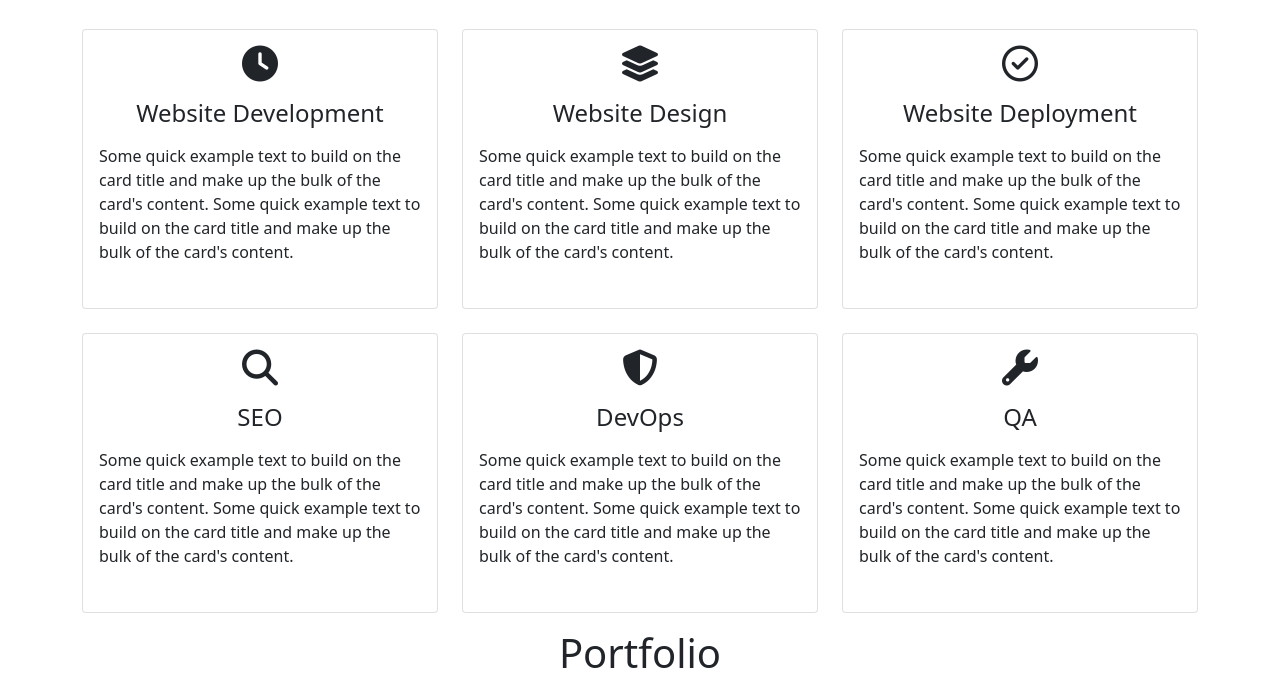
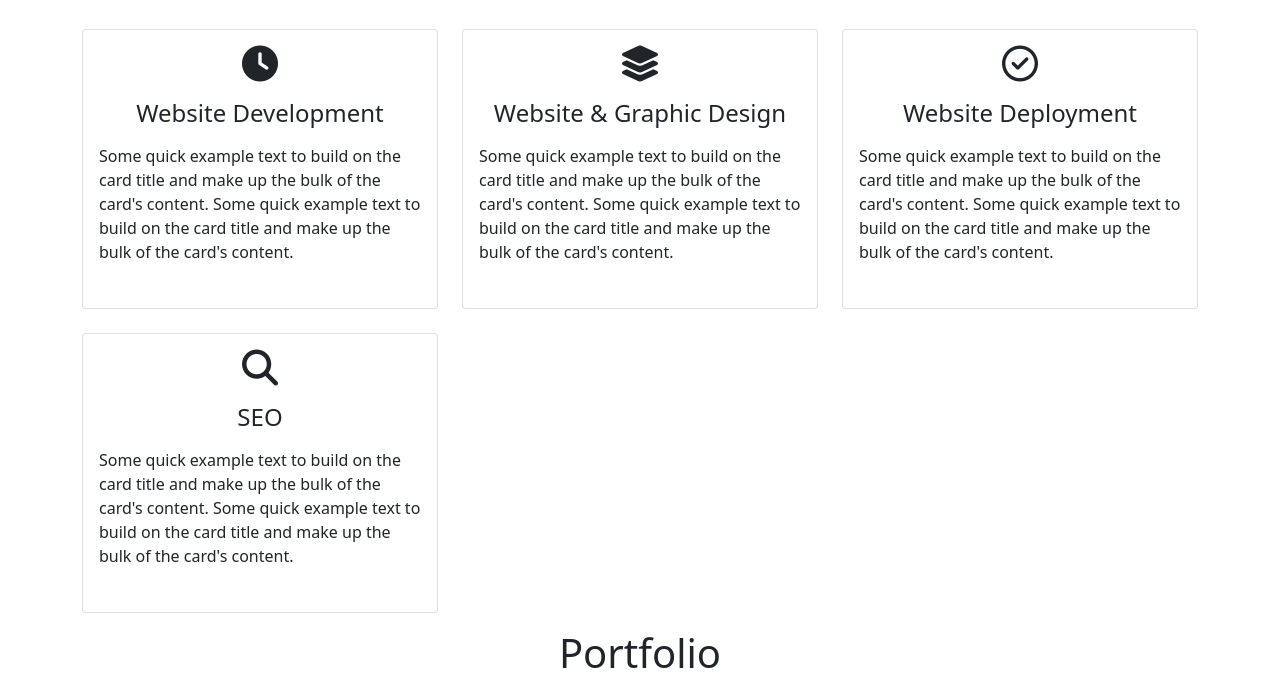
Before and after one commit to E-KB-N/Personal-website-ekbn, a plain HTML site: page index.html in a window 1280 px wide. Shown: the part 1371-2059 px from the top of the page. Drawn offline with nearby package versions, Linux system fonts and the light colour scheme.

Commit message:
saving progress

```diff
--- a/index.html
+++ b/index.html
@@ -106,7 +106,7 @@
                     <div class="card servicesText">
                         <div class="card-body">
                             <i class='fas servicesIcon fa-layer-group'></i>
-                            <h4 class="card-title mt-3">Website Design</h4>
+                            <h4 class="card-title mt-3">Website & Graphic Design</h4>
                             <p class="card-text mt-3">Some quick example text to build on the card title and make up the bulk of the card's content.
                                 Some quick example text to build on the card title and make up the bulk of the card's content.
                             </p>
@@ -139,29 +139,6 @@
                         </div>
                     </div>
                 </div>
-
-                <div class="col-lg-4 mt-4">
-                    <div class="card servicesText">
-                        <div class="card-body">
-                            <i class='fas servicesIcon fa-shield-alt'></i>
-                            <h4 class="card-title mt-3">DevOps</h4>
-                            <p class="card-text mt-3">Some quick example text to build on the card title and make up the bulk of the card's content.
-                                Some quick example text to build on the card title and make up the bulk of the card's content.
-                            </p>
-                        </div>
-                    </div>
-                </div>
-
-                <div class="col-lg-4 mt-4">
-                    <div class="card servicesText">
-                        <div class="card-body">
-                            <i class='fas servicesIcon fa-wrench'></i>
-                            <h4 class="card-title mt-3">QA</h4>
-                            <p class="card-text mt-3">Some quick example text to build on the card title and make up the bulk of the card's content.
-                                Some quick example text to build on the card title and make up the bulk of the card's content.
-                            </p>
-                        </div>
-                    </div>
                 </div>
             </div>
         </div>
--- a/style.css
+++ b/style.css
@@ -52,10 +52,10 @@
     text-align: center;
 }
 .card:hover .servicesIcon {
-    color: #008000;
+    color: #C2E8CE;
 }
 .servicesText:hover {
-    border: 1px solid #008000;
+    border: 1px solid #C2E8CE;
 }
 
 /* social media icons styling */
@@ -63,8 +63,8 @@
     font-size: 36px;
     cursor: pointer;
 }
-.fa-facebook:hover,.fa-instagram:hover,.fa-twitter:hover,.fa-linkedin:hover, .fa-twitch:hover {
-    color: blue;
+.fa-google:hover,.fa-github:hover,.fa-twitter:hover,.fa-linkedin:hover {
+    color: #F2EEE5;
 }
 .fab {
     color: #000000;
```
